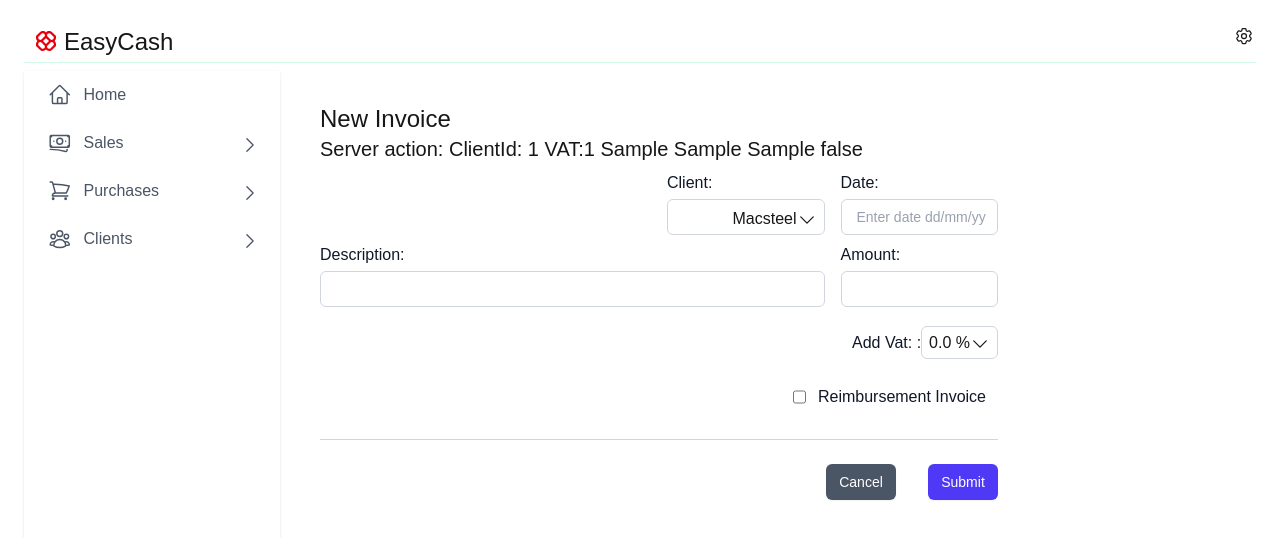
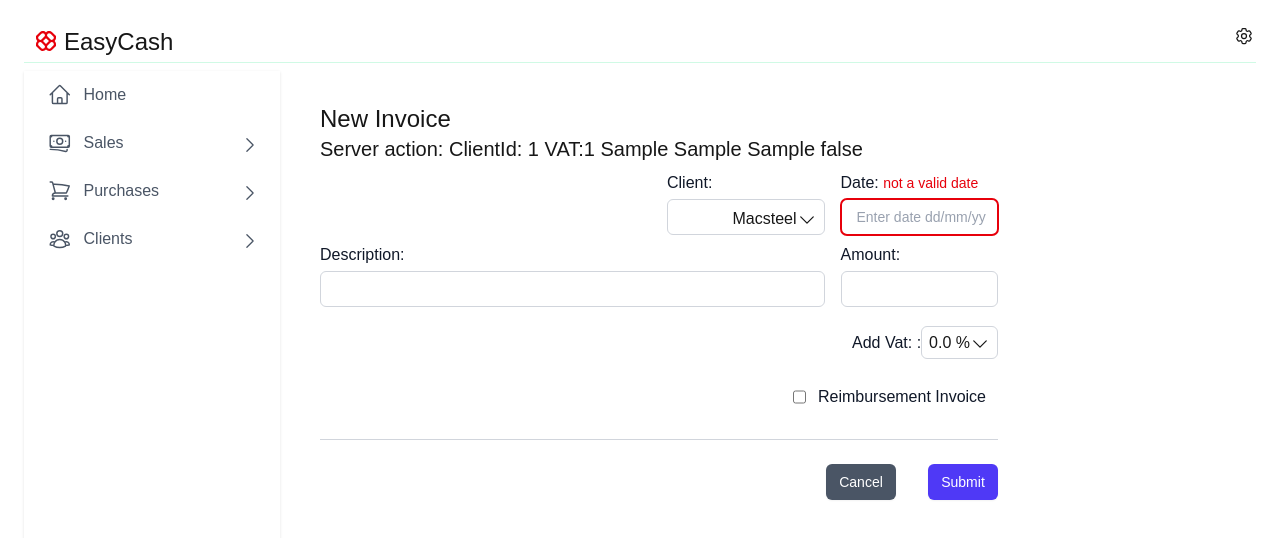
Before and after one commit to Ben-useit/accounts, a Next.js app: page /sales/invoice in a window 1280 px wide. Both pictures are taken after typing "Sample", "Sample", "Sample" into the empty fields and a click on the button "Submit". Shown: the top 538 px of the page. Built offline with nearby package versions, Linux system fonts and the light colour scheme.

Commit message:
DateInputField with simple validation

```diff
--- a/app/sales/invoice/form.tsx
+++ b/app/sales/invoice/form.tsx
@@ -1,6 +1,7 @@
 'use client';
 import { actionNewInvoice } from '@/actions';
 import ButtonPanel from '@/components/ButtonPanel';
+import DateInputField from '@/components/DateInputField';
 import Select from '@/components/Select';
 import TextInputField from '@/components/TextInputField';
 import { useActionState, useState, useRef } from 'react';
@@ -41,10 +42,10 @@ const Form = () => {
 
           {/* </div>
         <div className='mt-2 grid grid-cols-4  gap-4'> */}
-          <TextInputField
+          <DateInputField
             label='Date'
             name='date'
-            placeholder='Enter date dd/mm/yy'
+            placeholder='Enter date dd/mm/yyyy'
           />
         </div>
         <div className='mt-2 grid grid-cols-4  gap-4'>
--- /dev/null
+++ b/components/DateInputField.tsx
@@ -0,0 +1,65 @@
+'use client';
+
+import { useState } from 'react';
+
+const DateInputField = ({
+  label,
+  placeholder = '',
+  name,
+  type = 'text',
+}: {
+  label: string;
+  name: string;
+  type?: string;
+  placeholder?: string;
+}) => {
+  const [error, setError] = useState<string | null>(null);
+  const [color, setColor] = useState('outline-1 outline-gray-300');
+  const validateInput = (e: { target: { value: string } }) => {
+    const result = convertStringToDate(e.target.value);
+    if (!result) {
+      setColor('outline-red-600 outline-2');
+      setError('not a valid date');
+    } else {
+      setColor('outline-1 outline-gray-300');
+      setError(null);
+    }
+  };
+  return (
+    <div className=''>
+      <label htmlFor='name' className='block text-gray-900'>
+        {label}:{' '}
+        {error && <span className='text-red-600 text-sm'>{error}</span>}
+      </label>
+      <div className='mt-1'>
+        <div
+          className={`rounded-md bg-white pl-3 -outline-offset-1 ${color} focus-within:outline-2 focus-within:-outline-offset-2 focus-within:outline-indigo-600`}
+        >
+          <input
+            type={type}
+            name={name}
+            id={name}
+            className={`w-full py-1.5 pr-3 pl-1 text-gray-900  placeholder:text-gray-400 focus:outline-none sm:text-sm/6`}
+            placeholder={placeholder}
+            onBlur={validateInput}
+          />
+        </div>
+      </div>
+    </div>
+  );
+};
+export default DateInputField;
+
+const convertStringToDate = (value: string) => {
+  if (!value || value === '') return null;
+
+  const parts = value.split('/');
+  if (parts.length != 3) return null;
+  //YYYY-MM-DD
+  if (parts[2].length != 4) return null;
+  if (parts[1].length != 2) return null;
+  if (parts[0].length != 2) return null;
+  const dateString = `${parts[2]}-${parts[1]}-${parts[0]}`;
+  const date = new Date(dateString);
+  return date.toString() === 'Invalid Date' ? null : date;
+};
```
